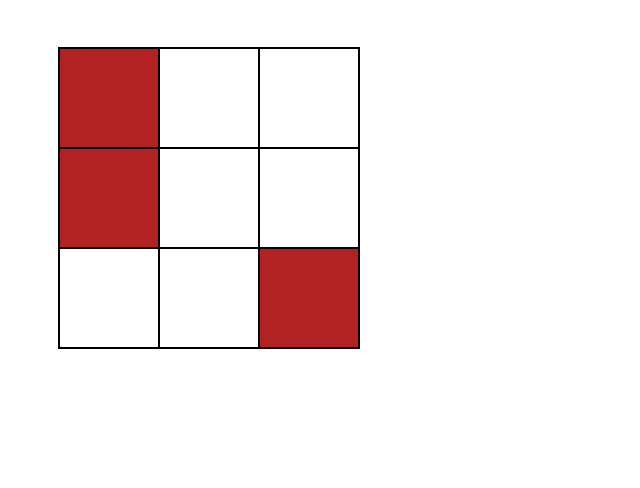
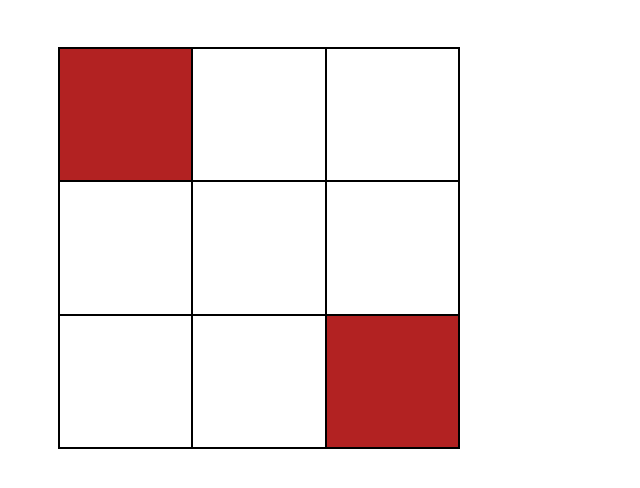
Before and after one commit to zgulde/whack-a-mole, a plain HTML site: page public/index.html in a window 1280 px wide. Both pictures are taken after a click on the button "start!". Shown: the part 104-592 px from the top of the page, without its empty margins (0-640 px from the left). Drawn offline with nearby package versions, Linux system fonts and the light colour scheme.

Commit message:
cleaned up code, added todos

```diff
--- a/public/css/whackamole.css
+++ b/public/css/whackamole.css
@@ -1,6 +1,6 @@
 #game-area{
-	height: 300px;
-	width: 300px;
+	height: 400px;
+	width: 400px;
 	border: 1px solid black;
 	position: relative;
 	top: 50px;
@@ -10,8 +10,6 @@
 .game-tile{
 	box-sizing: border-box;
 	border: 1px solid black;
-	/*width: 200px;*/
-	/*height: 200px;*/
 	float: left;
 }
 
--- a/public/js/whackamole.js
+++ b/public/js/whackamole.js
@@ -14,13 +14,10 @@
 
 		GameTile: function(idNumber){
 
-			this.setActive = function(duration){
+			this.setActive = function(){
 				var gameTile = this;
 				gameTile.isActive = true;
 				$(gameTile.id).addClass('active');
-				// gameTile.activeInt = setTimeout( function(){
-				// 	gameTile.setInactive();
-				// }, duration);
 			}
 
 			this.setInactive = function(){
@@ -76,13 +73,13 @@
 			}
 		},
 
-		//if half or more of the tiles are active return true else return false
+		//if 3/4 or more of the tiles are active return true else return false
 		isGameLost: function(){
 			var numActive = 0;
 			this.gameTiles.forEach(function(tile){
 				if (tile.isActive) numActive++;
 			});
-			if (numActive >= (this.gameTiles.length/2) ){
+			if ( numActive >= (3*this.gameTiles.length/4) ){
 				return true;
 			} else {
 				return false;
@@ -91,7 +88,6 @@
 
 		startNewRound: function(){
 			var game = this;
-			game.molesToWhack = game.molesToWhack + (game.gameTiles.length/2);
 
 			game.roundInterval = setInterval(function(){
 				if ( game.isGameLost() ) {
@@ -109,10 +105,11 @@
 
 		endRound: function(){
 			var game = this;
+			game.molesToWhack += (game.gameTiles.length/2);
 			console.log("endRound called!");
 			console.log("molesWhacked: " + game.molesWhacked);
 			clearInterval(game.roundInterval);
-			this.gameTiles.forEach(function(tile){
+			game.gameTiles.forEach(function(tile){
 				tile.setInactive(tile);
 			});
 			setTimeout( function(){
```
